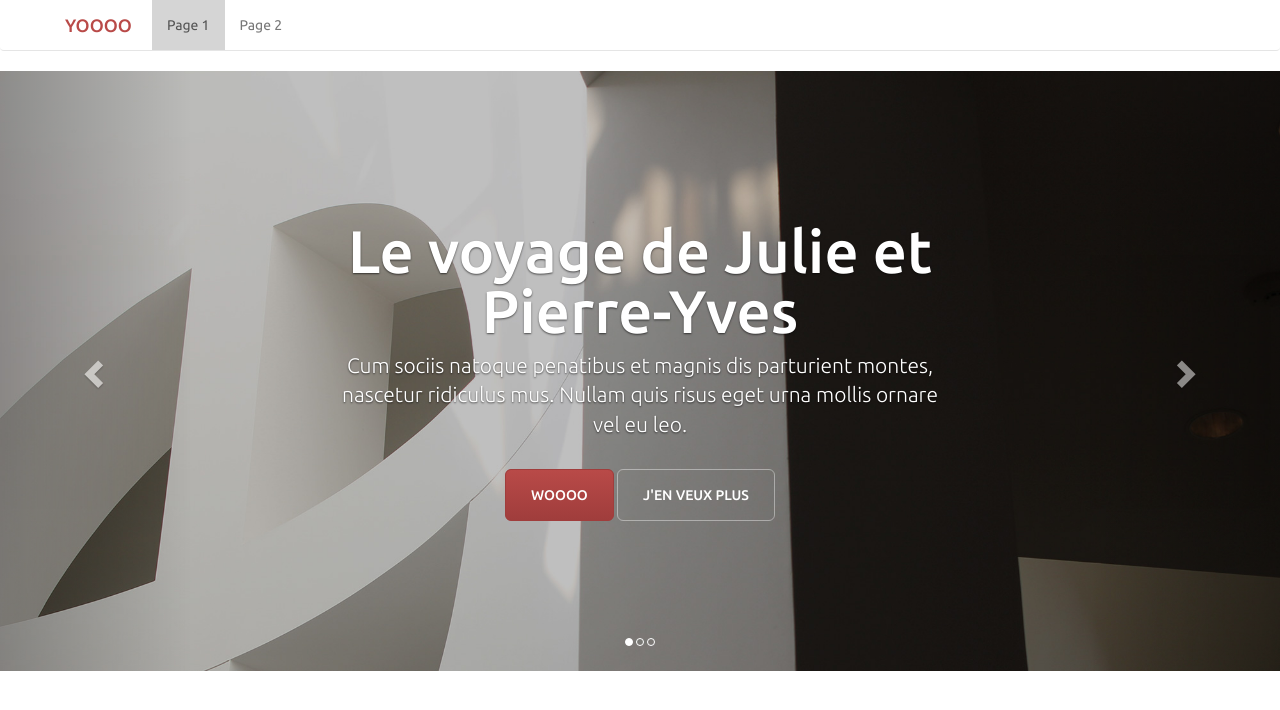
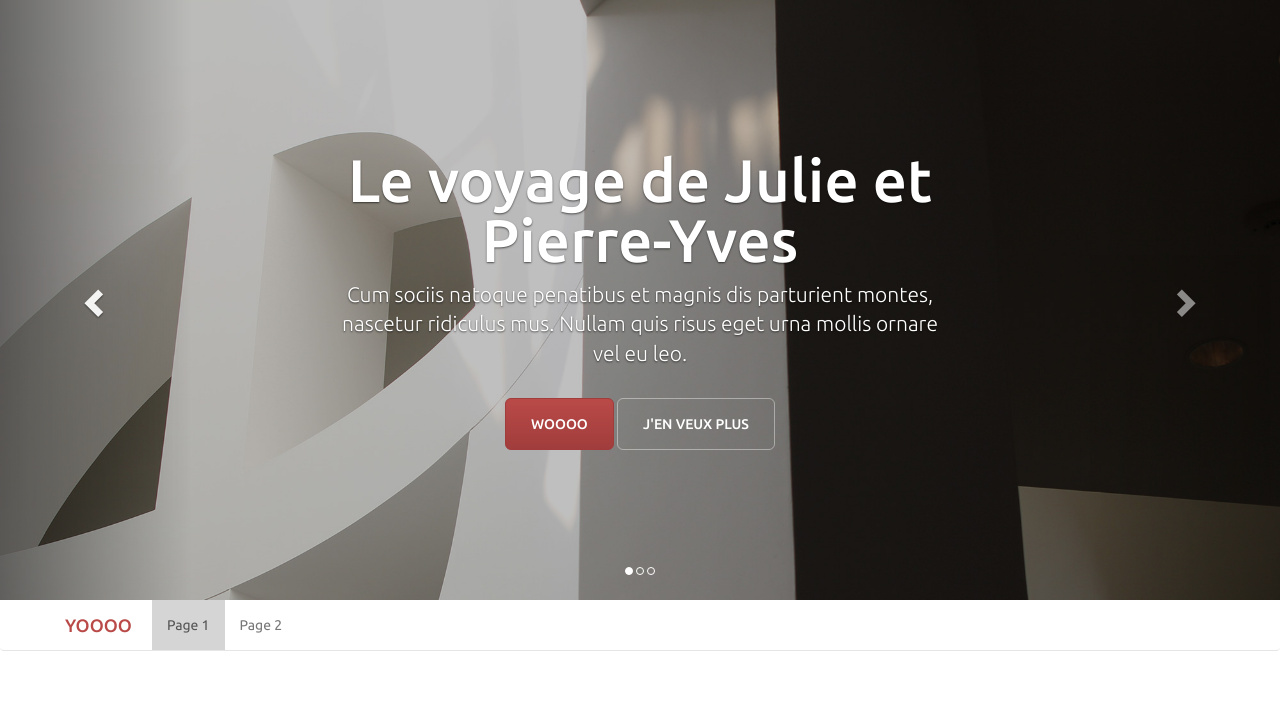
Before and after one commit to link-webcreations/juetpy, a Jekyll site: the page built from index.html, in a window 1280 px wide. Shown: the top 710 px of the page. Built offline with Jekyll 4.4.1, drawn with Linux system fonts in a browser that asks for light colours; Markdown is read by kramdown in place of the engine named in the settings.

Commit message:
Update page1

```diff
--- a/_includes/nav-main.html
+++ b/_includes/nav-main.html
@@ -1,4 +1,4 @@
-<div class="navbar" data-spy="affix" data-offset-top="600">
+<!-- <div class="navbar" data-spy="affix" data-offset-top="600">
   <div class="container">
     <a href="{{ site.url }}/" class="navbar-brand">YOOOO</a>
     <button class="navbar-toggle" type="button" data-toggle="collapse" data-target=".nav-collapse">
--- a/index.html
+++ b/index.html
@@ -46,3 +46,24 @@ slug: home
     <span class="glyphicon glyphicon-chevron-right"></span>
   </a>
 </div>
+
+<div class="navbar" data-spy="affix" data-offset-top="600">
+  <div class="container">
+    <a href="{{ site.url }}/" class="navbar-brand">YOOOO</a>
+    <button class="navbar-toggle" type="button" data-toggle="collapse" data-target=".nav-collapse">
+      <span class="icon-bar"></span>
+      <span class="icon-bar"></span>
+      <span class="icon-bar"></span>
+    </button>
+    <div class="nav-collapse collapse">
+      <ul class="nav navbar-nav">
+        <li{% if page.slug == "home" %} class="active"{% endif %}>
+          <a href="{{ site.url }}/index.html">Page 1</a>
+        </li>
+        <li{% if page.slug == "page2" %} class="active"{% endif %}>
+          <a href="{{ site.url }}/page2.html">Page 2</a>
+        </li>
+      </ul>
+    </div>
+  </div>
+</div>
```
Also changed, not shown: other parts of _includes/nav-main.html (+1 -1 lines).
